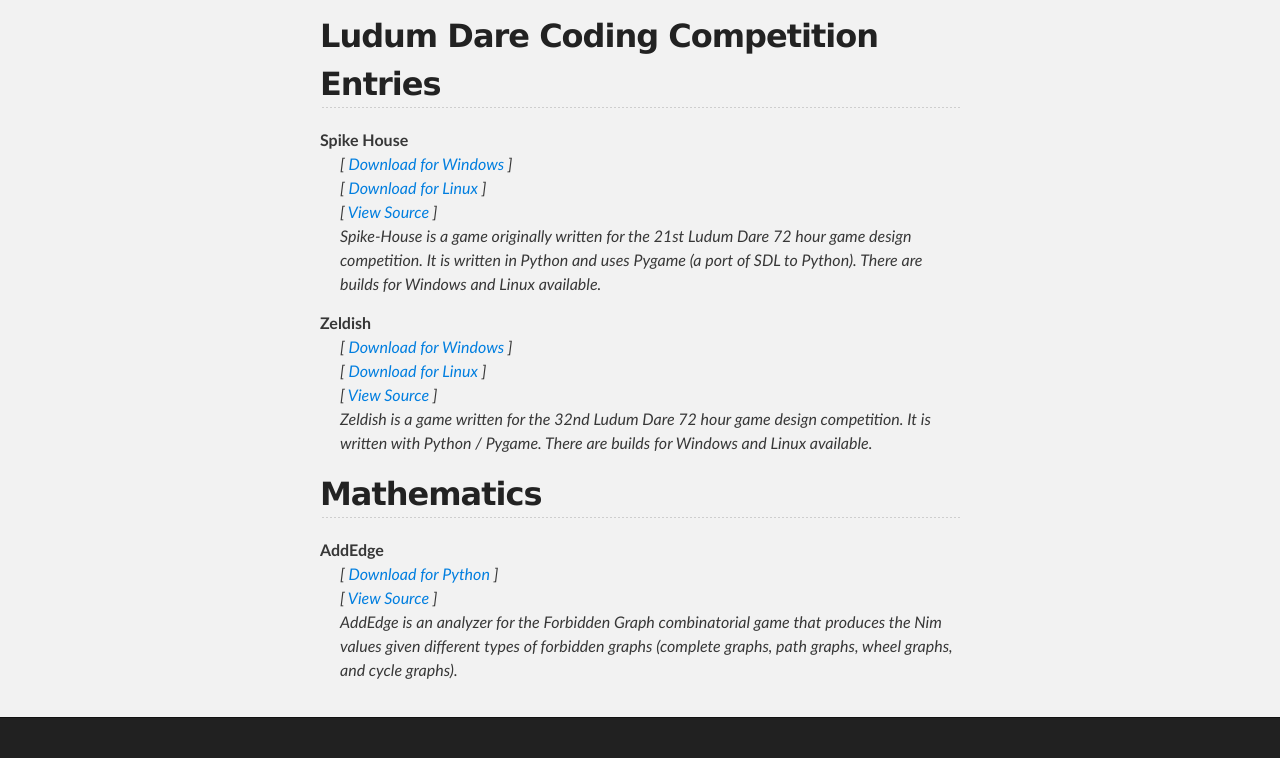
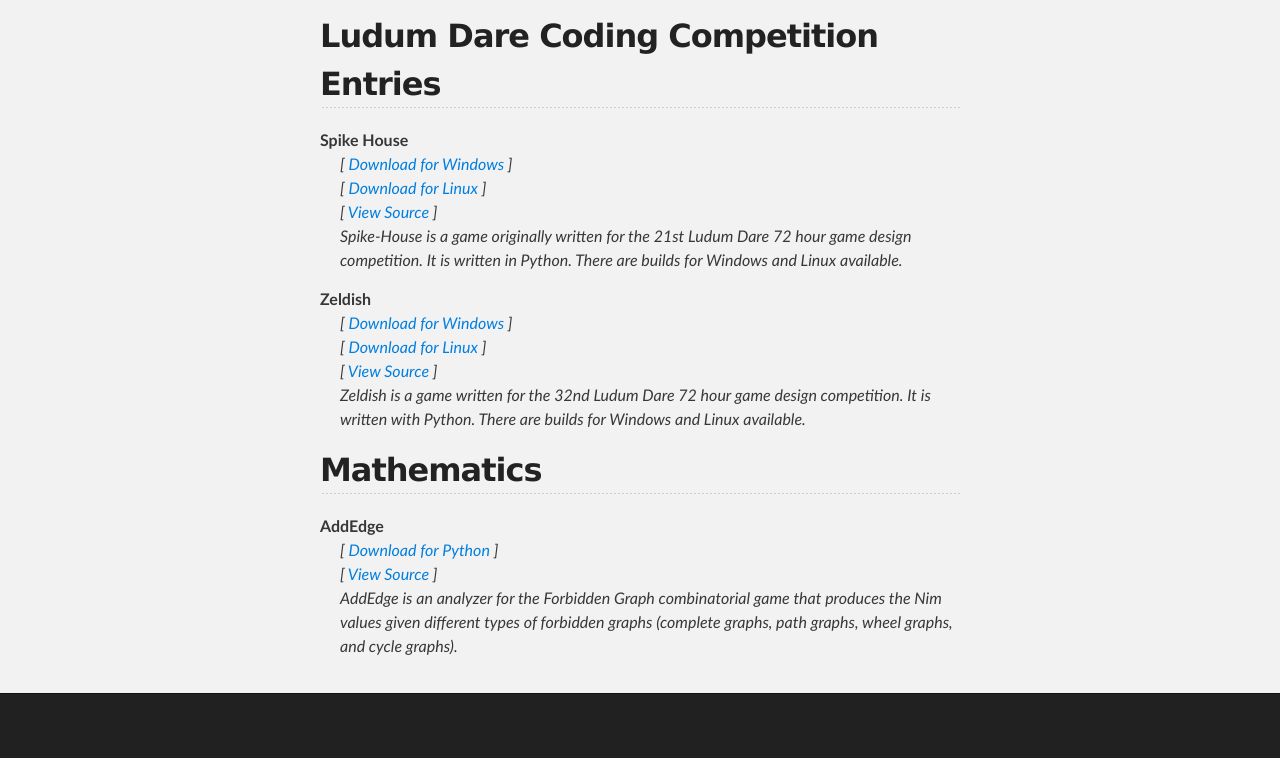
Before and after one commit to OlyCode/OlyCode.github.io, a plain HTML site: page index.html in a window 1280 px wide. Shown: the part 1786-2544 px from the top of the page. After the commit the page ends 2520 px from the top, so only its background shows below. Drawn offline with Linux system fonts and the light colour scheme.

Commit message:
Update index.html

```diff
--- a/index.html
+++ b/index.html
@@ -87,7 +87,7 @@
           <dd>[ <a href="http://gamejolt.com/games/spike-house/36293/download/build/174842">Download for Linux</a> ]</dd>
           <dd>[ <a href="https://github.com/OlyCode/Spike-House">View Source</a> ]</dd>
           <dd>Spike-House is a game originally written for the 21st Ludum Dare 72 hour game design competition. It is written
-          in Python and uses Pygame (a port of SDL to Python). There are builds for Windows and Linux available.</dd>
+          in Python. There are builds for Windows and Linux available.</dd>
         </dl>
 
         <dl>
@@ -95,7 +95,7 @@
           <dd>[ <a href="http://gamejolt.com/games/spike-house/36293">Download for Windows</a> ]</dd>
           <dd>[ <a href="http://gamejolt.com/games/spike-house/36293">Download for Linux</a> ]</dd>
           <dd>[ <a href="https://github.com/OlyCode/Zeldish">View Source</a> ]</dd>
-          <dd>Zeldish is a game written for the 32nd Ludum Dare 72 hour game design competition. It is written with Python / Pygame.
+          <dd>Zeldish is a game written for the 32nd Ludum Dare 72 hour game design competition. It is written with Python.
           There are builds for Windows and Linux available.</dd>
         </dl>
 
```
